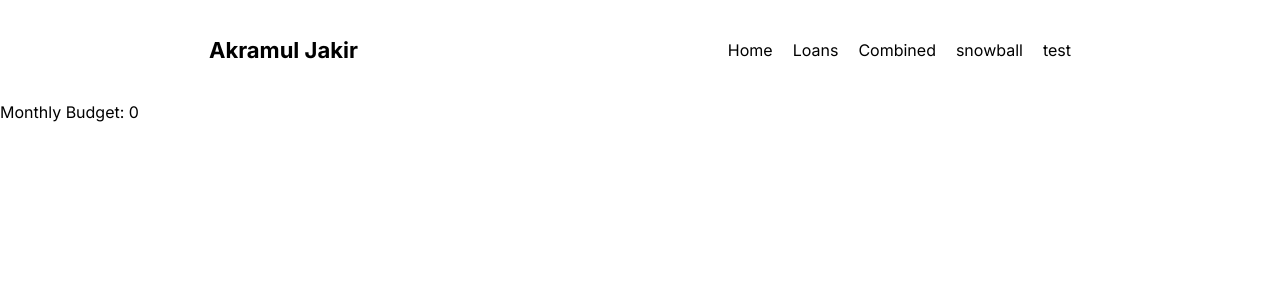
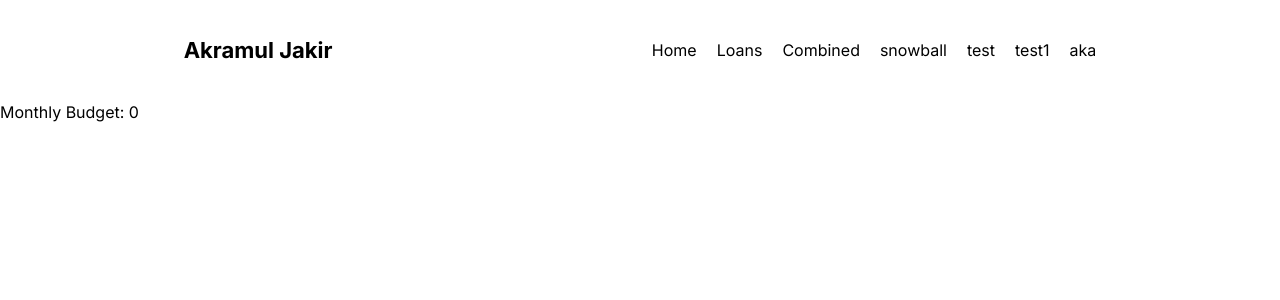
Before and after one commit to akramuljakir/aka-next-loan-calculator-2-prisma-api-voucher-entry, a Next.js app: page /aka in a window 1280 px wide. Shown: the top 300 px of the page. Built offline with nearby package versions, Linux system fonts and the light colour scheme.

Commit message:
remaining balance added

```diff
--- a/src/app/aka/page.jsx
+++ b/src/app/aka/page.jsx
@@ -72,7 +72,7 @@ const Page = () => {
                         loanName: `New Loan: ${loan.loanName} Start`,
                         minimumPay: 0,
                         interestPart: 0,
-                        principalPart: `- ${loan.loanAmount.toFixed(2)}`,
+                        principalPart: 0 - loan.loanAmount.toFixed(2),
                         balance: loan.loanAmount.toFixed(2),
                         totalMonthlyPayment: 0,
                         remainingBudget: remainingBudget.toFixed(2),
@@ -188,9 +188,25 @@ const Page = () => {
     };
 
 
+    const schedule = calculateAmortization(loan, monthlyBudget);
+
+    let remainingBalance = 0;
+
+    const newSchedule = schedule.map(item => {
+
+        let principal = parseFloat(item.principalPart);
 
 
-    const schedule = calculateAmortization(loan, monthlyBudget);
+        remainingBalance = remainingBalance - principal;
+        console.log(`Remaining Balance: ${remainingBalance}`);
+
+        return {
+            ...item,
+            remainingBalance: remainingBalance.toFixed(2)
+        }
+    });
+
+
 
     console.table(schedule);
 
@@ -201,6 +217,7 @@ const Page = () => {
     const filteredSchedule1 = schedule.filter(item => item.loanName === 'car loan');
     console.table(filteredSchedule1);
 
+    console.table(newSchedule);
 
     return (
         <div>
--- a/src/components/Navbar.jsx
+++ b/src/components/Navbar.jsx
@@ -30,6 +30,16 @@ const links = [
     title: "test",
     url: "/test",
   },
+  {
+    id: 6,
+    title: "test1",
+    url: "/test1",
+  },
+  {
+    id: 7,
+    title: "aka",
+    url: "/aka",
+  },
 ];
 
 const Navbar = () => {
```
